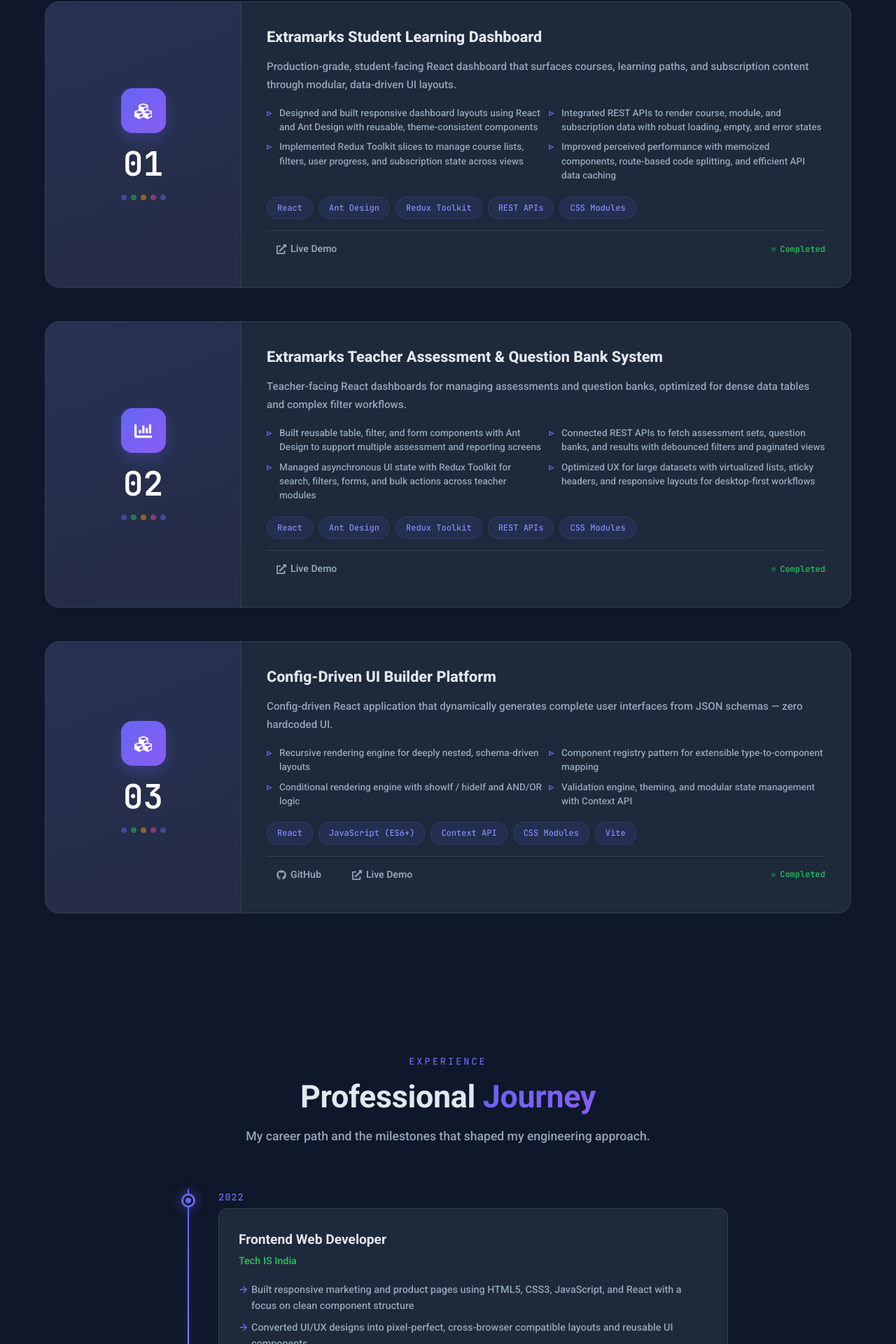
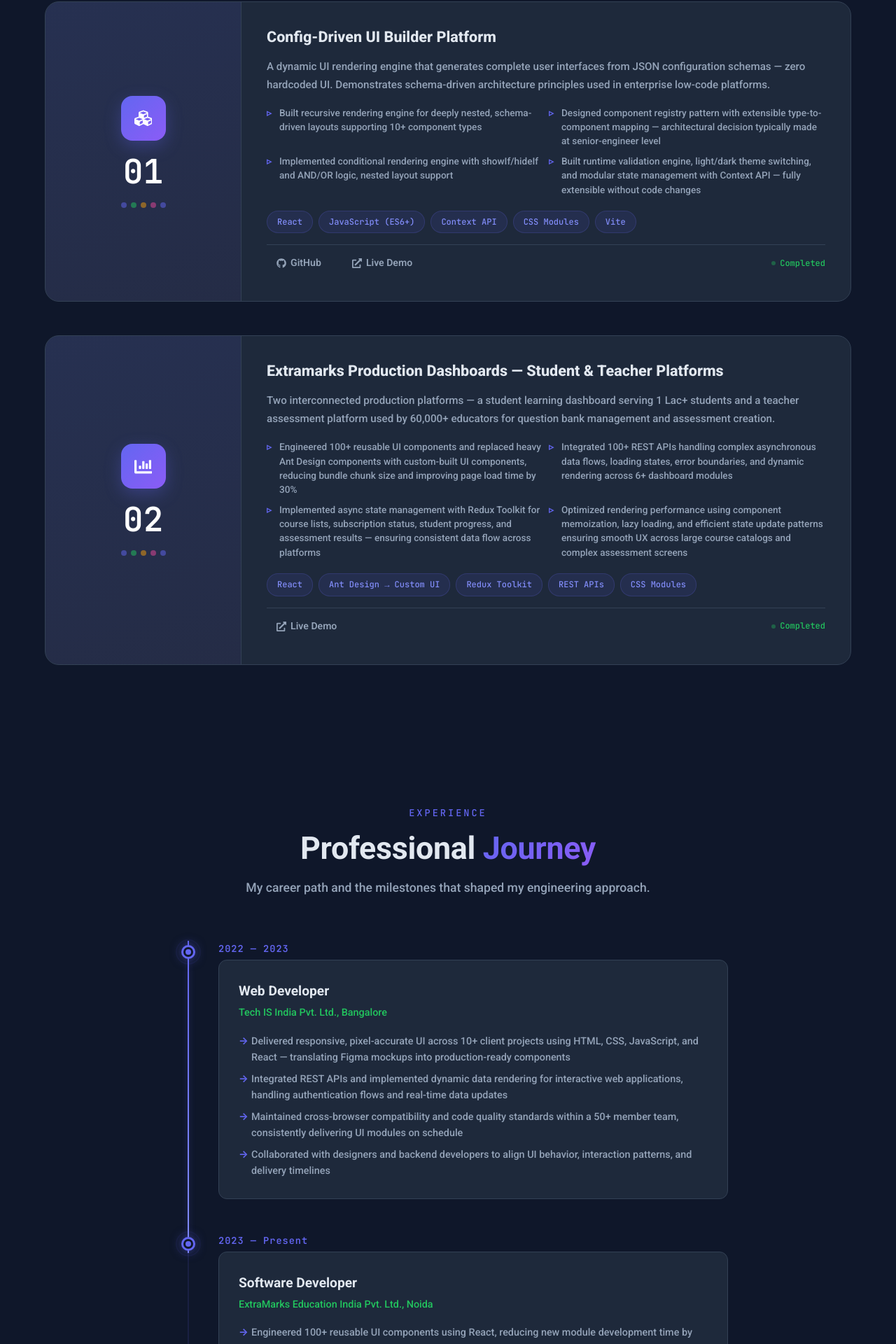
Before and after one commit to webcodeshubham/portfolio_shubham_shrivastava, a React (Vite) app: page / in a window 1280 px wide. Shown: the part 2076-3996 px from the top of the page at 70% size. Built offline with nearby package versions, Linux system fonts and the light colour scheme.

Commit message:
Portfolio Frontend Updated

```diff
--- a/src/data/projectsData.js
+++ b/src/data/projectsData.js
@@ -1,84 +1,68 @@
 export const projects = [
   {
     id: 1,
-    title: 'Extramarks Student Learning Dashboard',
-    description:
-      'Production-grade, student-facing React dashboard that surfaces courses, learning paths, and subscription content through modular, data-driven UI layouts.',
-    features: [
-      'Designed and built responsive dashboard layouts using React and Ant Design with reusable, theme-consistent components',
-      'Integrated REST APIs to render course, module, and subscription data with robust loading, empty, and error states',
-      'Implemented Redux Toolkit slices to manage course lists, filters, user progress, and subscription state across views',
-      'Improved perceived performance with memoized components, route-based code splitting, and efficient API data caching',
-    ],
-    tech: ['React', 'Ant Design', 'Redux Toolkit', 'REST APIs', 'CSS Modules'],
-    github: '',
-    live: 'https://www.extramarks.com/',
-    image: null,
-  },
-  {
-    id: 2,
-    title: 'Extramarks Teacher Assessment & Question Bank System',
-    description:
-      'Teacher-facing React dashboards for managing assessments and question banks, optimized for dense data tables and complex filter workflows.',
-    features: [
-      'Built reusable table, filter, and form components with Ant Design to support multiple assessment and reporting screens',
-      'Connected REST APIs to fetch assessment sets, question banks, and results with debounced filters and paginated views',
-      'Managed asynchronous UI state with Redux Toolkit for search, filters, forms, and bulk actions across teacher modules',
-      'Optimized UX for large datasets with virtualized lists, sticky headers, and responsive layouts for desktop-first workflows',
-    ],
-    tech: ['React', 'Ant Design', 'Redux Toolkit', 'REST APIs', 'CSS Modules'],
-    github: '',
-    live: 'https://www.extramarks.com/',
-    image: null,
-  },
-  {
-    id: 3,
     title: 'Config-Driven UI Builder Platform',
     description:
-      'Config-driven React application that dynamically generates complete user interfaces from JSON schemas — zero hardcoded UI.',
+      'A dynamic UI rendering engine that generates complete user interfaces from JSON configuration schemas — zero hardcoded UI. Demonstrates schema-driven architecture principles used in enterprise low-code platforms.',
     features: [
-      'Recursive rendering engine for deeply nested, schema-driven layouts',
-      'Component registry pattern for extensible type-to-component mapping',
-      'Conditional rendering engine with showIf / hideIf and AND/OR logic',
-      'Validation engine, theming, and modular state management with Context API',
+      'Built recursive rendering engine for deeply nested, schema-driven layouts supporting 10+ component types',
+      'Designed component registry pattern with extensible type-to-component mapping — architectural decision typically made at senior-engineer level',
+      'Implemented conditional rendering engine with showIf/hideIf and AND/OR logic, nested layout support',
+      'Built runtime validation engine, light/dark theme switching, and modular state management with Context API — fully extensible without code changes',
     ],
     tech: ['React', 'JavaScript (ES6+)', 'Context API', 'CSS Modules', 'Vite'],
     github: 'https://github.com/webcodeshubham/config-driven-ui-builder',
     live: 'https://config-driven-ui-builder.vercel.app/',
     image: null,
   },
+  {
+    id: 2,
+    title: 'Extramarks Production Dashboards — Student & Teacher Platforms',
+    description:
+      'Two interconnected production platforms — a student learning dashboard serving 1 Lac+ students and a teacher assessment platform used by 60,000+ educators for question bank management and assessment creation.',
+    features: [
+      'Engineered 100+ reusable UI components and replaced heavy Ant Design components with custom-built UI components, reducing bundle chunk size and improving page load time by 30%',
+      'Integrated 100+ REST APIs handling complex asynchronous data flows, loading states, error boundaries, and dynamic rendering across 6+ dashboard modules',
+      'Implemented async state management with Redux Toolkit for course lists, subscription status, student progress, and assessment results — ensuring consistent data flow across platforms',
+      'Optimized rendering performance using component memoization, lazy loading, and efficient state update patterns ensuring smooth UX across large course catalogs and complex assessment screens',
+    ],
+    tech: ['React', 'Ant Design → Custom UI', 'Redux Toolkit', 'REST APIs', 'CSS Modules'],
+    github: '',
+    live: 'https://www.extramarks.com/',
+    image: null,
+  },
 ];
 
 export const timelineData = [
   {
-    year: '2022',
-    role: 'Frontend Web Developer',
-    company: 'Tech IS India',
+    year: '2022 — 2023',
+    role: 'Web Developer',
+    company: 'Tech IS India Pvt. Ltd., Bangalore',
     points: [
-      'Built responsive marketing and product pages using HTML5, CSS3, JavaScript, and React with a focus on clean component structure',
-      'Converted UI/UX designs into pixel-perfect, cross-browser compatible layouts and reusable UI components',
-      'Implemented basic API-driven views to render dynamic content and handle user interactions and forms',
+      'Delivered responsive, pixel-accurate UI across 10+ client projects using HTML, CSS, JavaScript, and React — translating Figma mockups into production-ready components',
+      'Integrated REST APIs and implemented dynamic data rendering for interactive web applications, handling authentication flows and real-time data updates',
+      'Maintained cross-browser compatibility and code quality standards within a 50+ member team, consistently delivering UI modules on schedule',
       'Collaborated with designers and backend developers to align UI behavior, interaction patterns, and delivery timelines',
     ],
   },
   {
     year: '2023 — Present',
-    role: 'Frontend Engineer',
-    company: 'ExtraMarks Education',
+    role: 'Software Developer',
+    company: 'ExtraMarks Education India Pvt. Ltd., Noida',
     points: [
-      'Engineered production-ready React and Ant Design interfaces for student and teacher dashboards used at scale',
-      'Owned end-to-end UI flows from wireframes to deployed features, including state management, API integration, and edge-case handling',
-      'Implemented Redux Toolkit for complex state and async data handling across course, assessment, and reporting modules',
-      'Worked closely with product and backend teams to ship incremental frontend features, improve performance, and refine UX',
+      'Engineered 100+ reusable UI components using React, reducing new module development time by ~30% across product modules used by 50,000+ students, teachers, and parents',
+      'Replaced heavy Ant Design components with custom-built UI components, reducing bundle chunk size and improving page load time by 30% across high-traffic EdTech dashboards',
+      'Integrated 100+ REST APIs handling complex asynchronous data flows, loading states, error boundaries, and dynamic rendering across student and teacher dashboards',
+      'Collaborated within a 200+ member technology department, shipping production-ready features across sprints while leveraging AI-assisted tools (Cursor AI) to accelerate development',
     ],
   },
   {
     year: 'Mentorship',
-    role: 'Frontend / MERN Mentor',
-    company: 'Community & Freelance',
+    role: 'Instructor & Freelance Frontend Developer',
+    company: 'Newton School, Cuvette & Independent Clients (Remote)',
     points: [
-      'Mentored students on how to structure React applications, break down UIs into reusable components, and manage state effectively',
-      'Reviewed frontend code, helped debug complex rendering and state issues, and guided improvements in code quality',
+      'Mentored 500+ students in MERN stack development at Newton School and Cuvette — guiding project implementation, code reviews, and debugging practices',
+      'Delivered responsive UI solutions for 5+ independent clients as a freelance frontend developer — managing end-to-end delivery from requirements to deployment',
       'Introduced mentees to modern tooling (Vite, Git, Postman) and best practices for building portfolio-ready frontend projects',
     ],
   },
@@ -95,7 +79,7 @@
   'Performance & Architecture': [
     { name: 'Component Architecture', level: 93 },
     { name: 'Performance Optimization', level: 88 },
-    { name: 'State Management', level: 90 },
+    { name: 'State Management (Redux Toolkit)', level: 90 },
     { name: 'REST API Integration', level: 92 },
     { name: 'System Design Thinking', level: 80 },
   ],
@@ -112,5 +96,5 @@
   github: 'https://github.com/webcodeshubham',
   linkedin: 'https://www.linkedin.com/in/shubhams-2021',
   email: 'theshubhamshri@gmail.com',
-  resume: 'https://drive.google.com/file/d/1WbJZKMzuzorQRWPYq8nB9LohgcWEvzYv/view?usp=sharing',
+  resume: 'https://drive.google.com/file/d/1dxJ40haVdUA41l4_S8gs52VYUMGjyH38/view?usp=sharing',
 };
```
